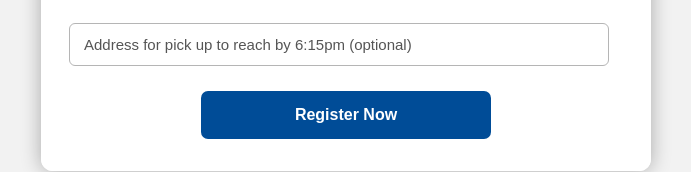
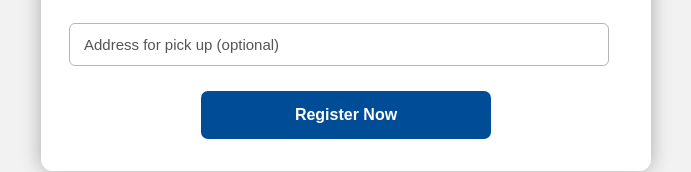
Before and after one commit to sherafgan-creator/ntteve, a plain HTML site: page index.html in a window 1280 px wide. Shown: the part 870-1042 px from the top of the page, without its empty margins (294-985 px from the left). Drawn offline with Linux system fonts and the light colour scheme.

Commit message:
Update index.html

```diff
--- a/index.html
+++ b/index.html
@@ -106,7 +106,7 @@
           <!-- OPTIONAL PICKUP ADDRESS -->
           <tr><td>
             <input type="text" name="pickup_address"
-                   placeholder="Address for pick up to reach by 6:15pm (optional)">
+                   placeholder="Address for pick up (optional)">
           </td></tr>
 
         </table>
```
